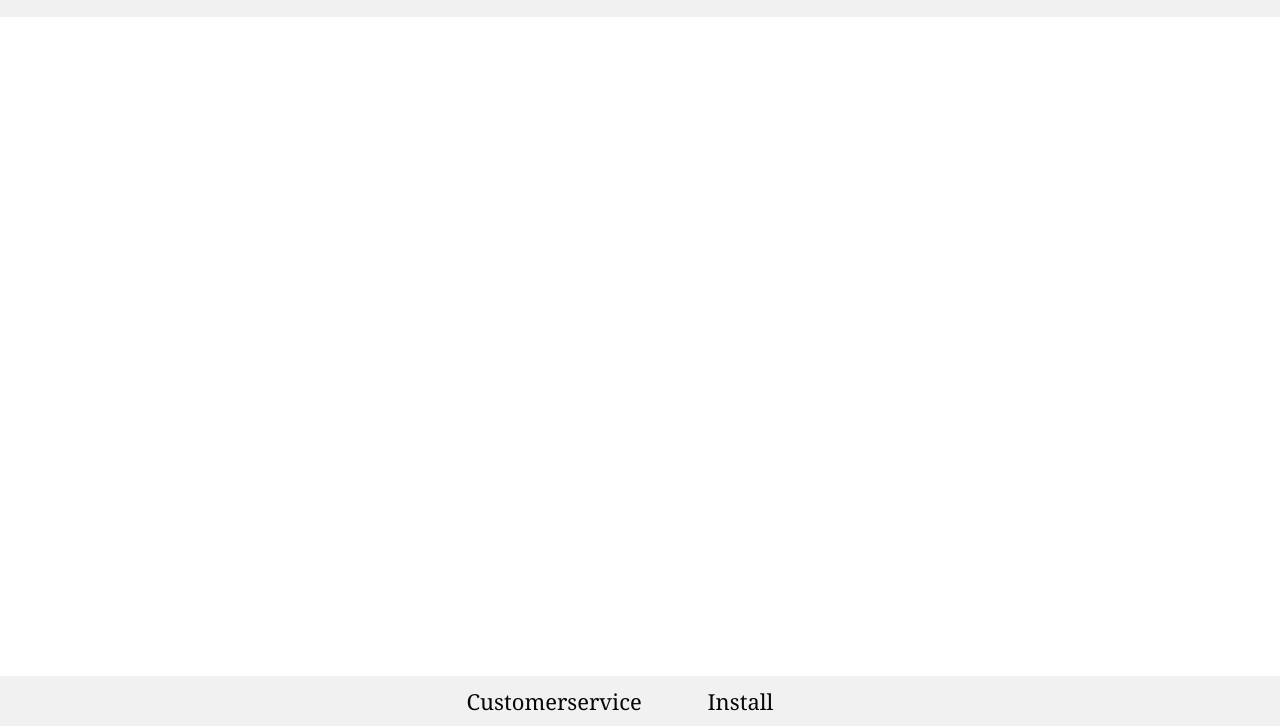
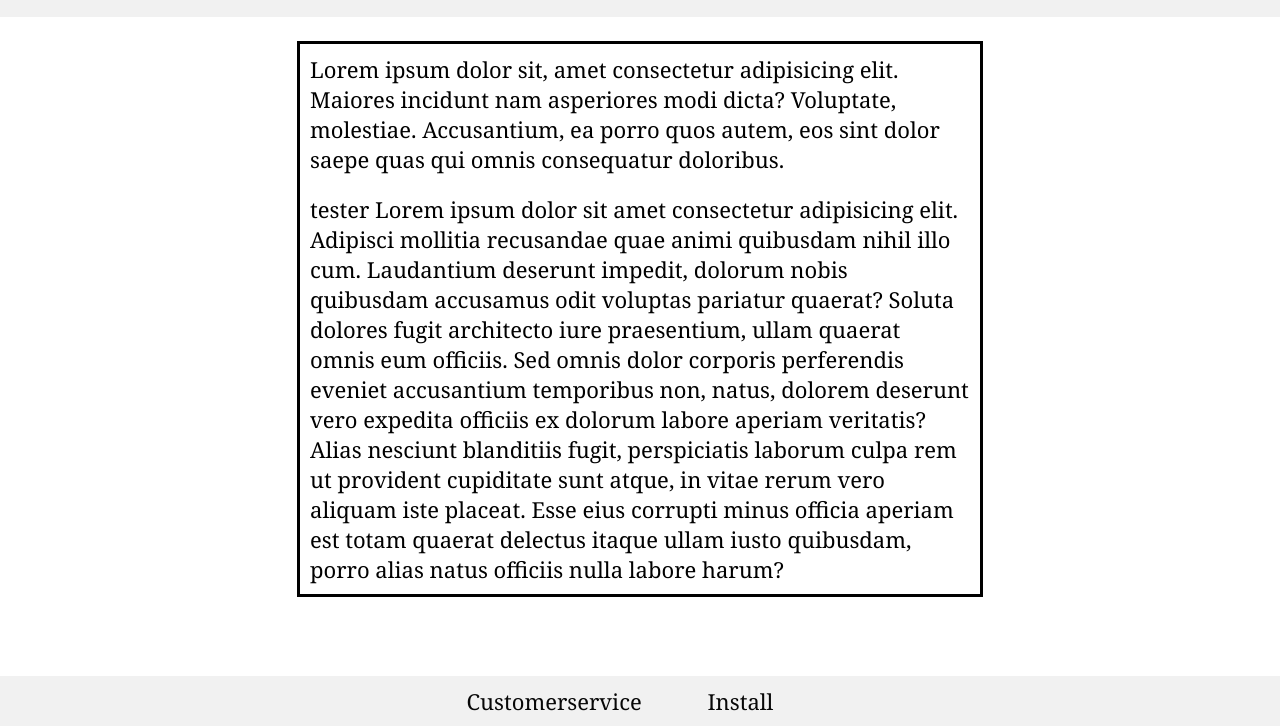
Before and after one commit to rojahno/Sommerprosjekt, a website: page Webpage/index.html in a window 1280 px wide. Shown: the part 74-800 px from the top of the page. Drawn offline with nearby package versions, Linux system fonts and the light colour scheme.

Commit message:
Created a content-element for index

```diff
--- a/Webpage/index.html
+++ b/Webpage/index.html
@@ -25,6 +25,19 @@
         </div>
     </header>
 
+    <section id="content">
+
+<div>
+    <p> Lorem ipsum dolor sit, amet consectetur adipisicing elit. Maiores incidunt nam asperiores modi dicta? Voluptate, molestiae.
+        Accusantium, ea porro quos autem, eos sint dolor saepe quas qui omnis consequatur doloribus.</p>
+    <p>tester Lorem ipsum dolor sit amet consectetur adipisicing elit. Adipisci mollitia recusandae quae animi quibusdam nihil illo cum.
+        Laudantium deserunt impedit, dolorum nobis quibusdam accusamus odit voluptas pariatur quaerat? Soluta dolores fugit architecto iure
+        praesentium, ullam quaerat omnis eum officiis. Sed omnis dolor corporis perferendis eveniet accusantium temporibus non, natus,
+        dolorem deserunt vero expedita officiis ex dolorum labore aperiam veritatis? Alias nesciunt blanditiis fugit, perspiciatis laborum
+        culpa rem ut provident cupiditate sunt atque, in vitae rerum vero aliquam iste placeat. Esse eius corrupti minus officia aperiam est
+        totam quaerat delectus itaque ullam iusto quibusdam, porro alias natus officiis nulla labore harum?</p>
+</div>
+    </section>
 
     <footer id="footer">
         <div>
--- a/Webpage/style.css
+++ b/Webpage/style.css
@@ -1,7 +1,3 @@
-html {
-    min-height: 100%;
-    position: relative;
-}
 
 body {
     font-family: Cambria, Cochin, Georgia, Times, 'Times New Roman', serif;
@@ -18,7 +14,7 @@ body {
     margin: 0;
 }
 
-#content-Wrapper {
+.content-Wrapper {
     height: 100%;
 }
 
@@ -61,6 +57,24 @@ input {
 
 button {
     width: 100%;
+}
+
+#content{
+    display: flex;
+    justify-content: center;
+    align-items: center;
+
+}
+section{
+margin-top: 1.5rem;
+}
+
+#content div{
+    display: flex;
+    justify-content: center;
+    flex-direction: column;
+    width: 680px;
+    border:solid;
 }
 
 @media only screen and (max-width: 426px) {
```
